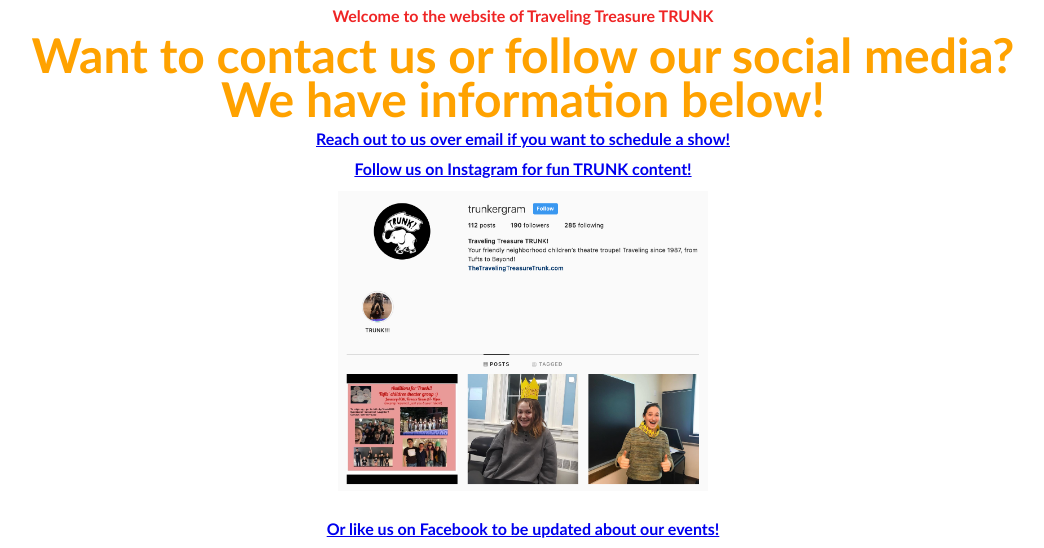
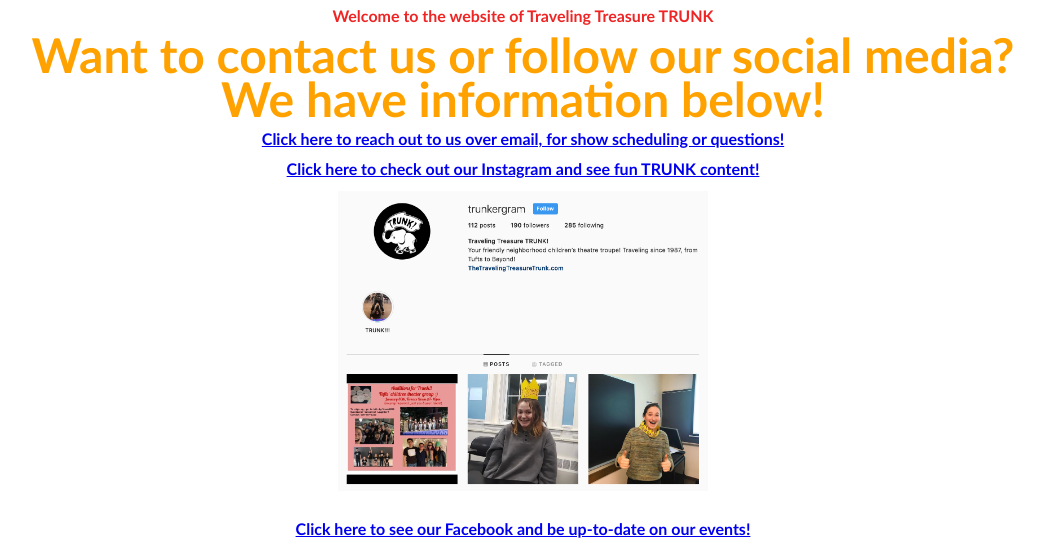
Before and after one commit to jstewa12/HW3Assignment, a plain HTML site: page contact.html in a window 1280 px wide. Shown: the top 548 px of the page, without its empty margins (117-1161 px from the left). Drawn offline with Linux system fonts and the light colour scheme.

Commit message:
Update contact.html

```diff
--- a/contact.html
+++ b/contact.html
@@ -20,13 +20,13 @@
     <br />
     We have information below!
   </h1>
-  <a href = "mailto:tuftstrunk@gmail.com" target="_blank">Reach out to us over email if you want to schedule a show!</a>
+  <a href = "mailto:tuftstrunk@gmail.com" target="_blank">Click here to reach out to us over email, for show scheduling or questions!</a>
   <br /> <br />
-  <a href = "https://www.instagram.com/trunkergram/" target="_blank" style="text-align:left">Follow us on Instagram for fun TRUNK content!</a>
+  <a href = "https://www.instagram.com/trunkergram/" target="_blank" style="text-align:left">Click here to check out our Instagram and see fun TRUNK content!</a>
   <br /> <br />
   <img src="Trunkergram.png"/>
   <br /> <br /> <br />
-  <a href = "https://www.facebook.com/TravelingTreasureTrunk/" target="_blank" style="text-align:center">Or like us on Facebook to be updated about our events!</a>
+  <a href = "https://www.facebook.com/TravelingTreasureTrunk/" target="_blank" style="text-align:center">Click here to see our Facebook and be up-to-date on our events!</a>
   <br /> <br />
   <img src="Facebook.png"/>
   <br /> <br /> <br />
```
